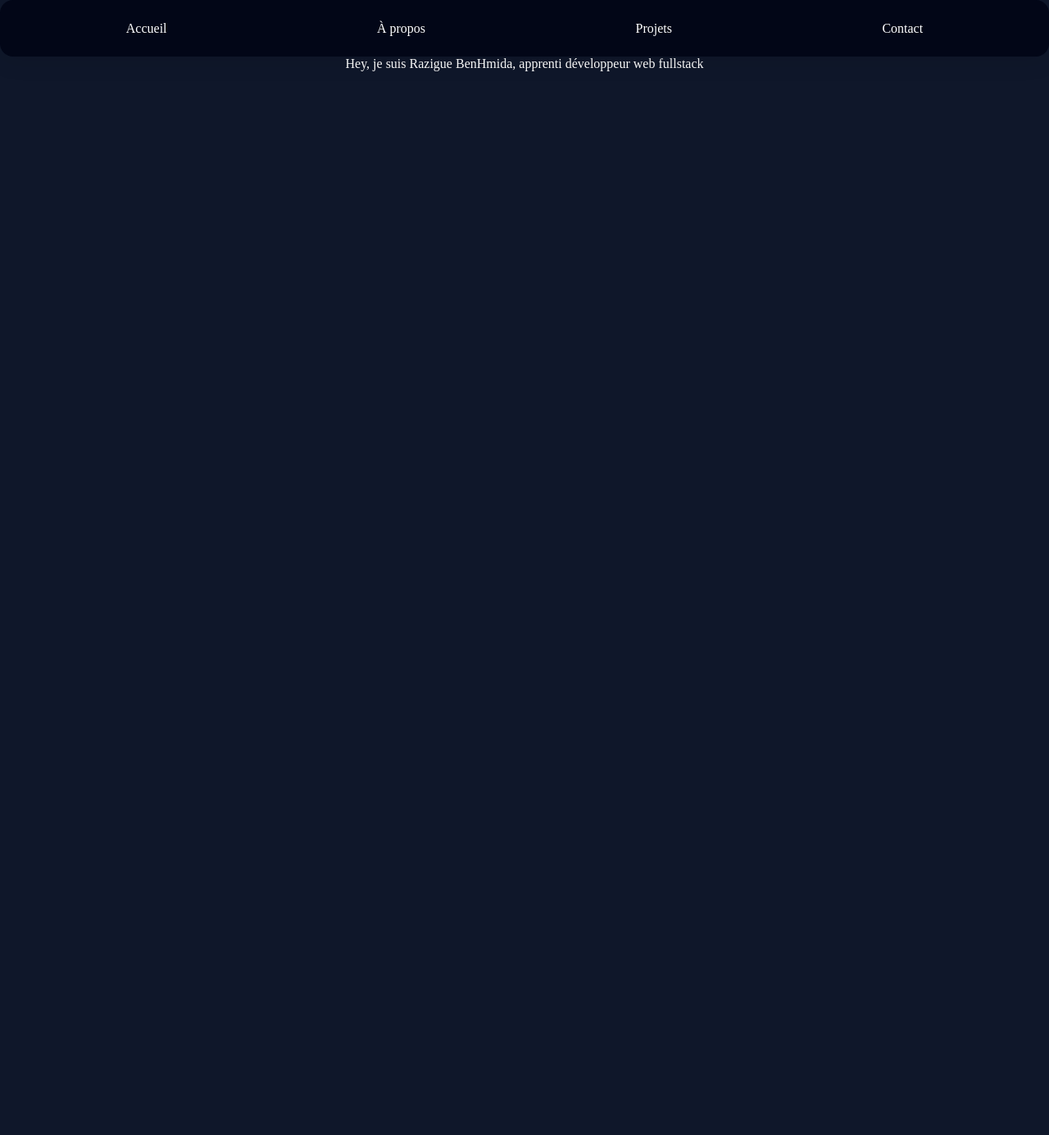
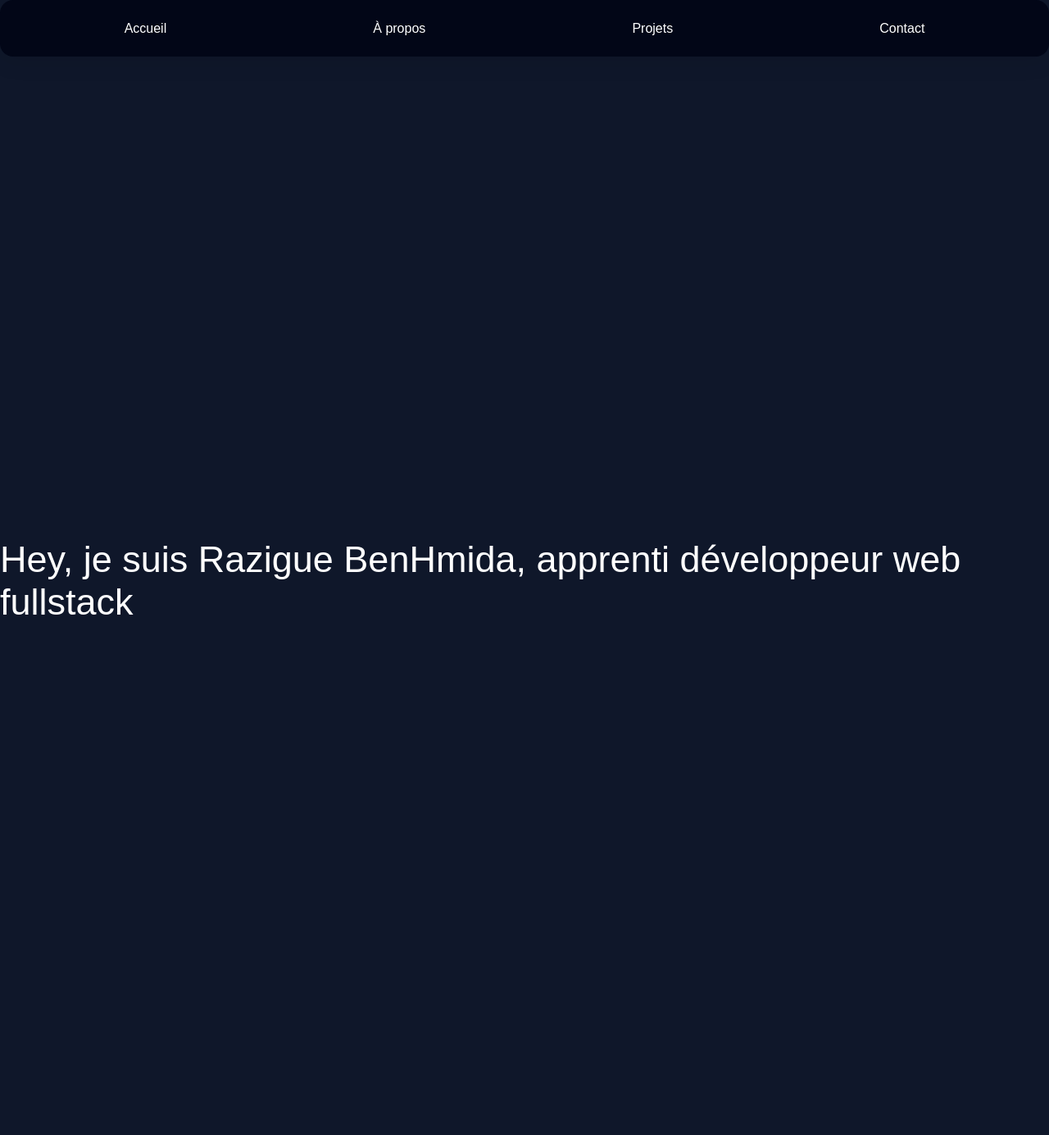
Before and after one commit to Razigue/Portfolio, a Jekyll site: the page built from index.md, in a window 1280 px wide. Shown: the whole page at 82% size. Built offline with Jekyll 4.4.1, drawn with Linux system fonts in a browser that asks for light colours; before the commit the page ends 900 px from its top, so only the background shows below that.

Commit message:
fixing path

```diff
--- a/_config.yml
+++ b/_config.yml
@@ -22,7 +22,7 @@ title: Razigue BenHmida
 email: your-email@example.com
 description: >- # this means to ignore newlines until "baseurl:"
     Apprenti développeur web full stack
-baseurl: "" # the subpath of your site, e.g. /blog
+baseurl: "Portfolio" # the subpath of your site, e.g. /blog
 url: "" # the base hostname & protocol for your site, e.g. http://example.com
 twitter_username: jekyllrb
 github_username: jekyll
--- /dev/null
+++ b/_layouts/about.html
@@ -0,0 +1,5 @@
+---
+layout: default
+---
+
+<div class="about__content">{{ content }}</div>
--- a/_layouts/default.html
+++ b/_layouts/default.html
@@ -16,7 +16,12 @@
     <body>
         {% include header.html %}
 
-        <main class="hero">{{ content }}</main>
+        <main class="hero">
+            <div class="hero__div">
+                <img class="hero__div-img" />
+                <div class="hero__div-content">{{ content }}</div>
+            </div>
+        </main>
 
         {% include footer.html %}
     </body>
--- a/assets/main.css
+++ b/assets/main.css
@@ -1,6 +1,16 @@
 * {
     margin: 0;
     padding: 0;
+    font-family: ;
+}
+.montserrat-monserratfont {
+    font-family: "Montserrat", sans-serif;
+    font-optical-sizing: auto;
+    font-weight: 200;
+    font-style: normal;
+}
+* {
+    font-family: "Montserrat", sans-serif;
 }
 body {
     background-color: rgb(15 23 42);
@@ -25,6 +35,11 @@ body {
     background-color: rgb(2 6 23);
 }
 .hero {
+    /*
+    background: url("/assets/images/pexels-pixabay-417430.jpg");
+    background-size: cover;
+    background-repeat: no-repeat; */
+    height: 100vw;
     display: flex;
     justify-content: center;
     flex-direction: row;
@@ -35,3 +50,15 @@ body {
     flex-direction: column;
     align-items: center;
 }
+.hero__div {
+    display: flex;
+    color: white;
+    flex-direction: column;
+    justify-content: center;
+}
+.hero__div-content {
+    font-size: 5vh;
+}
+.about__content {
+    font-size: 2vh;
+}
--- a/default.html
+++ b/default.html
@@ -11,6 +11,12 @@
         />
 
         <link rel="stylesheet" href="/assets/main.css" />
+        <link rel="preconnect" href="https://fonts.googleapis.com" />
+        <link rel="preconnect" href="https://fonts.gstatic.com" crossorigin />
+        <link
+            href="https://fonts.googleapis.com/css2?family=Cinzel:wght@400..900&family=Comfortaa:wght@300..700&family=Montserrat:ital,wght@0,100..900;1,100..900&display=swap"
+            rel="stylesheet"
+        />
     </head>
 
     <body>
```
Also changed, not shown: _layouts/projects.html (+6 -24 lines), 12 other files.
